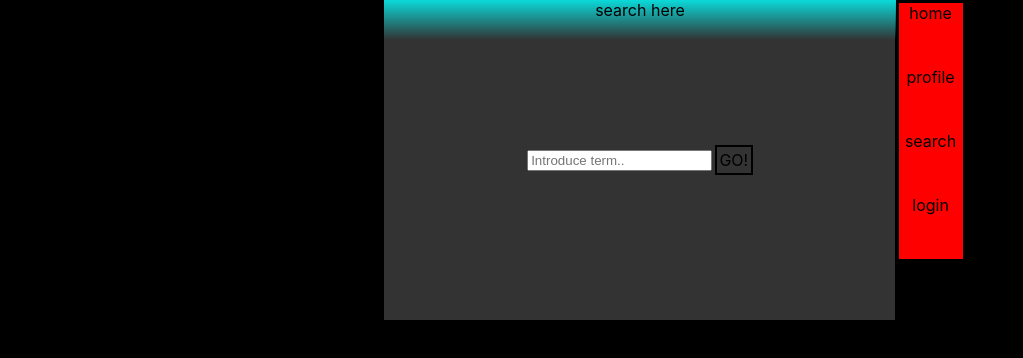
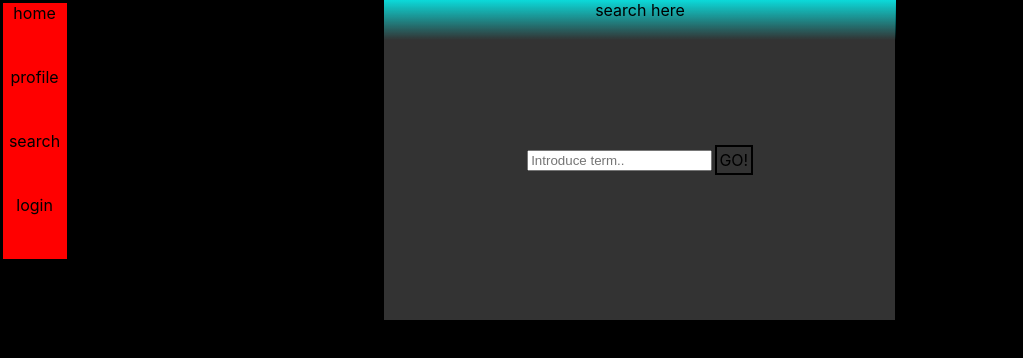
Before and after one commit to suku60/frontend-project-6, a React (Create React App) app: page /search in a window 1280 px wide. Shown: the top 358 px of the page, without its empty margins (0-1023 px from the left). Built offline with nearby package versions, Linux system fonts and the light colour scheme.

Commit message:
Navbar swapped to left side and buttons renamed.

```diff
--- a/src/Components/LeftNavbar/LeftNavbar.jsx
+++ b/src/Components/LeftNavbar/LeftNavbar.jsx
@@ -1,4 +1,5 @@
 import React from 'react';
+import NavigationButton from '../NavigationButton/NavigationButton';
 
 import './LeftNavbar.css';
 
@@ -6,7 +7,12 @@ const LeftNavbar = () => {
 
     return (
         <div className='nav_box'>
-            <div className="nav_container"></div>
+            <div className="nav_container">
+            <NavigationButton viewNameDisplay={"home"} pathUrl={"/home"}/>
+            <NavigationButton viewNameDisplay={"profile"} pathUrl={"/profile"}/>
+            <NavigationButton viewNameDisplay={"search"} pathUrl={"/search"}/>
+            <NavigationButton viewNameDisplay={"login"} pathUrl={"/"}/>
+            </div>
         </div>
     )
 };
--- a/src/Components/TemporaryButton/TemporaryButton.jsx
+++ b/src/Components/NavigationButton/NavigationButton.jsx
@@ -1,9 +1,9 @@
 import React from 'react';
 import { useNavigate } from 'react-router-dom';
 
-import './TemporaryButton.css';
+import './NavigationButton.css';
 
-const TemporaryButton = (props) => {
+const NavigationButton = (props) => {
 
     let desiredView = useNavigate();
 
@@ -18,4 +18,4 @@ const TemporaryButton = (props) => {
     )
 };
 
-export default TemporaryButton;
+export default NavigationButton;
--- a/src/Components/RightNavbar/RightNavbar.jsx
+++ b/src/Components/RightNavbar/RightNavbar.jsx
@@ -1,5 +1,5 @@
 import React from 'react';
-import TemporaryButton from '../TemporaryButton/TemporaryButton';
+import NavigationButton from '../NavigationButton/NavigationButton';
 
 
 import './RightNavbar.css';
@@ -9,10 +9,10 @@ const RightNavbar = () => {
     return (
         <div className='nav_box'>
             <div className="nav_container">
-            <TemporaryButton viewNameDisplay={"home"} pathUrl={"/home"}/>
-            <TemporaryButton viewNameDisplay={"profile"} pathUrl={"/profile"}/>
-            <TemporaryButton viewNameDisplay={"search"} pathUrl={"/search"}/>
-            <TemporaryButton viewNameDisplay={"login"} pathUrl={"/"}/>
+            {/* <NavigationButton viewNameDisplay={"home"} pathUrl={"/home"}/>
+            <NavigationButton viewNameDisplay={"profile"} pathUrl={"/profile"}/>
+            <NavigationButton viewNameDisplay={"search"} pathUrl={"/search"}/>
+            <NavigationButton viewNameDisplay={"login"} pathUrl={"/"}/> */}
             </div>
         </div>
     )
--- a/src/Containers/Profile/Profile.jsx
+++ b/src/Containers/Profile/Profile.jsx
@@ -1,6 +1,6 @@
 import React, {useEffect, useState, Component} from 'react';
 import { useNavigate, Navigate } from 'react-router-dom';
-import TemporaryButton from '../../Components/TemporaryButton/TemporaryButton';
+import NavigationButton from '../../Components/NavigationButton/NavigationButton';
 
 import './Profile.css';
 
--- a/src/Containers/Search/Search.jsx
+++ b/src/Containers/Search/Search.jsx
@@ -1,7 +1,7 @@
 import React, { useEffect, useState } from 'react';
 import axios from 'axios';
 
-import TemporaryButton from '../../Components/TemporaryButton/TemporaryButton';
+import NavigationButton from '../../Components/NavigationButton/NavigationButton';
 
 import './Search.css';
 
```
Also changed, not shown: src/Components/NavigationButton/NavigationButton.css (renamed from src/Components/TemporaryButton/TemporaryButton.css).
